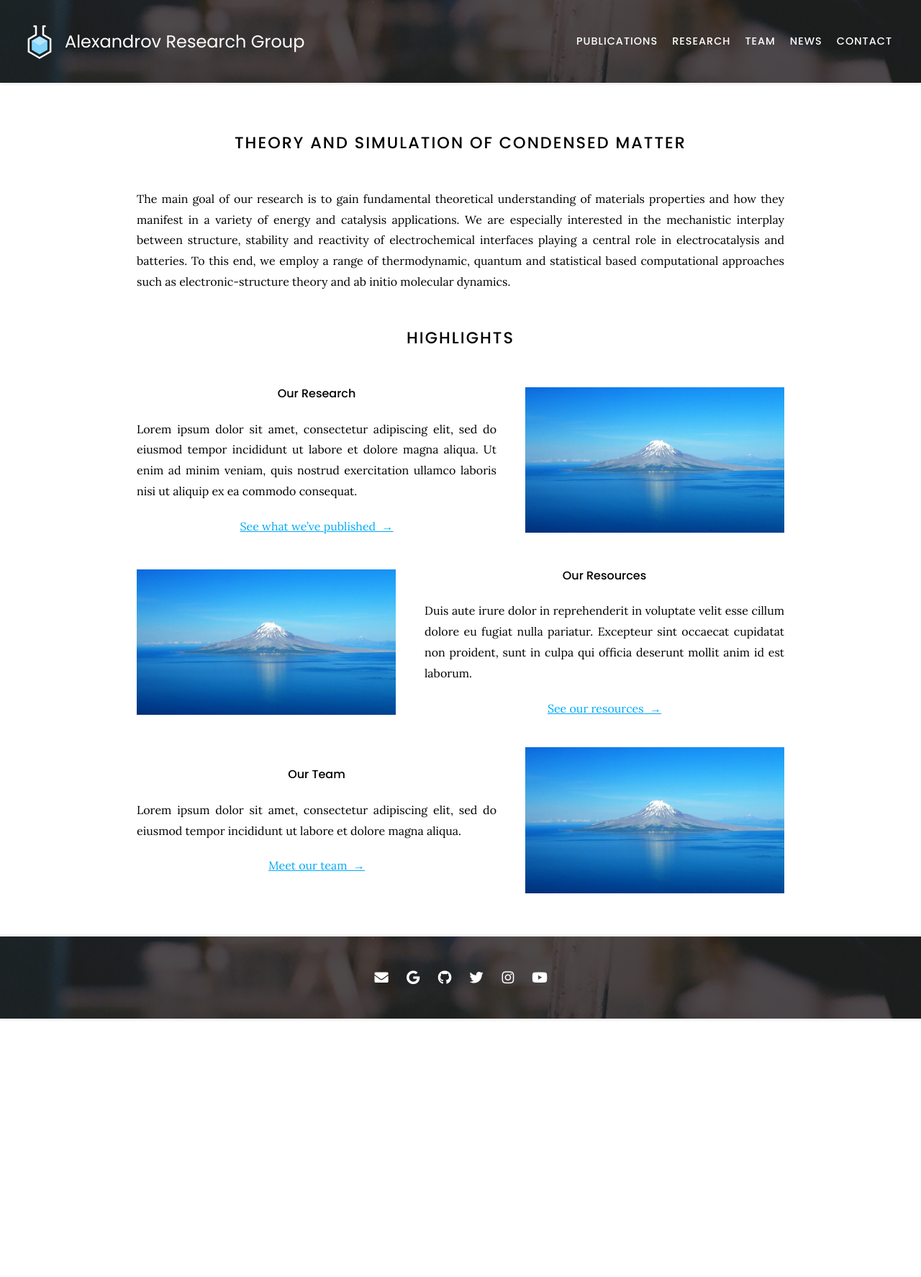
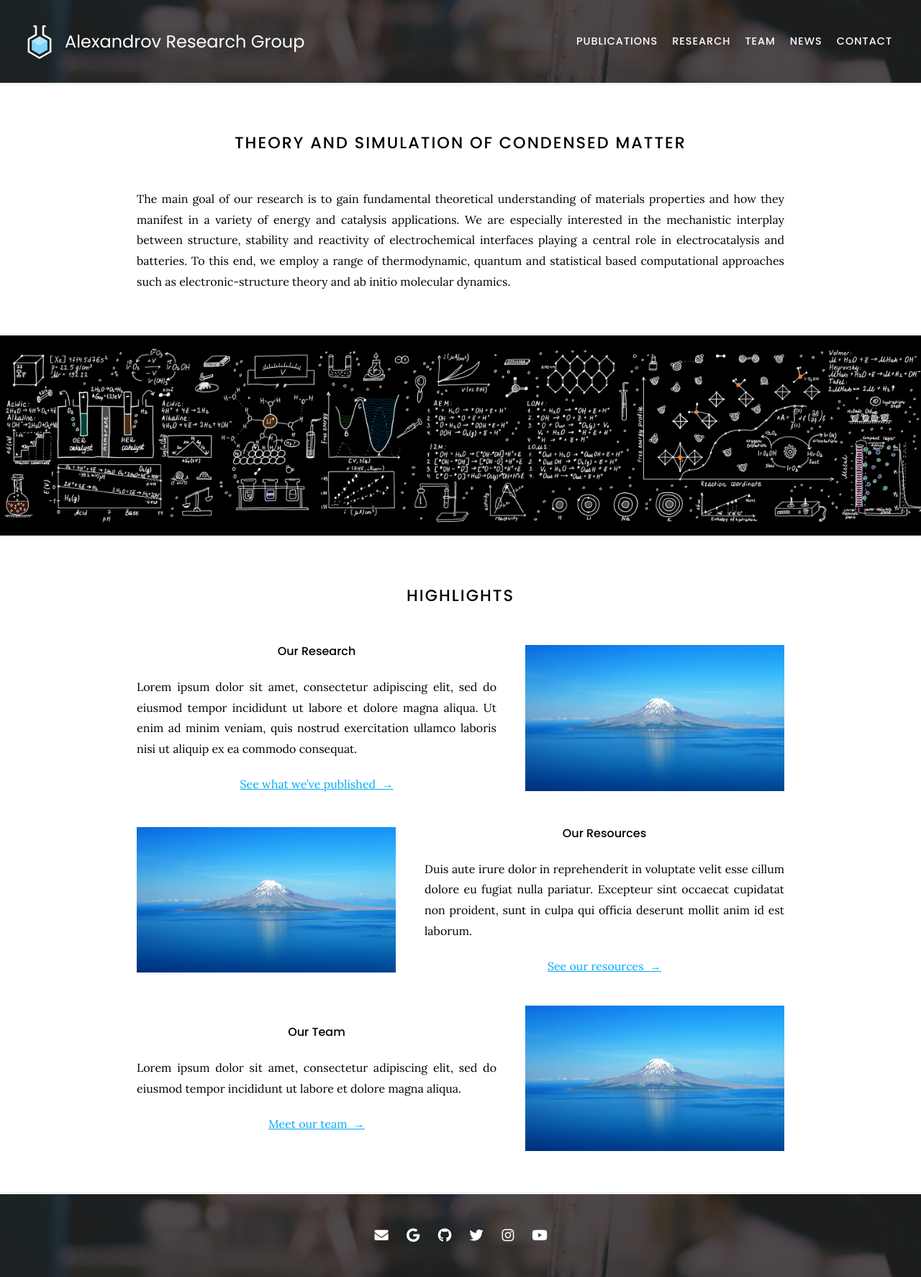
Before and after one commit to valexandrov/webpage, a Jekyll site: the page built from index.md, in a window 1280 px wide. Shown: the whole page at 72% size. Built offline with Jekyll 4.4.1, drawn with Linux system fonts in a browser that asks for light colours; nearby versions of some CDN libraries; before the commit the page ends 1415 px from its top, so only the background shows below that.

Commit message:
Update index.md

```diff
--- a/index.md
+++ b/index.md
@@ -6,6 +6,10 @@
 
 The main goal of our research is to gain fundamental theoretical understanding of materials properties and how they manifest in a variety of energy and catalysis applications. We are especially interested in the mechanistic interplay between structure, stability and reactivity of electrochemical interfaces playing a central role in electrocatalysis and batteries. To this end, we employ a range of thermodynamic, quantum and statistical based computational approaches such as electronic-structure theory and ab initio molecular dynamics.
 
+{:.center}
+{% include section.html full=true %}
+{% include banner.html image="images/IMG_0024_invert.PNG" %}
+{% include section.html %}
 
 # Highlights
 
```
